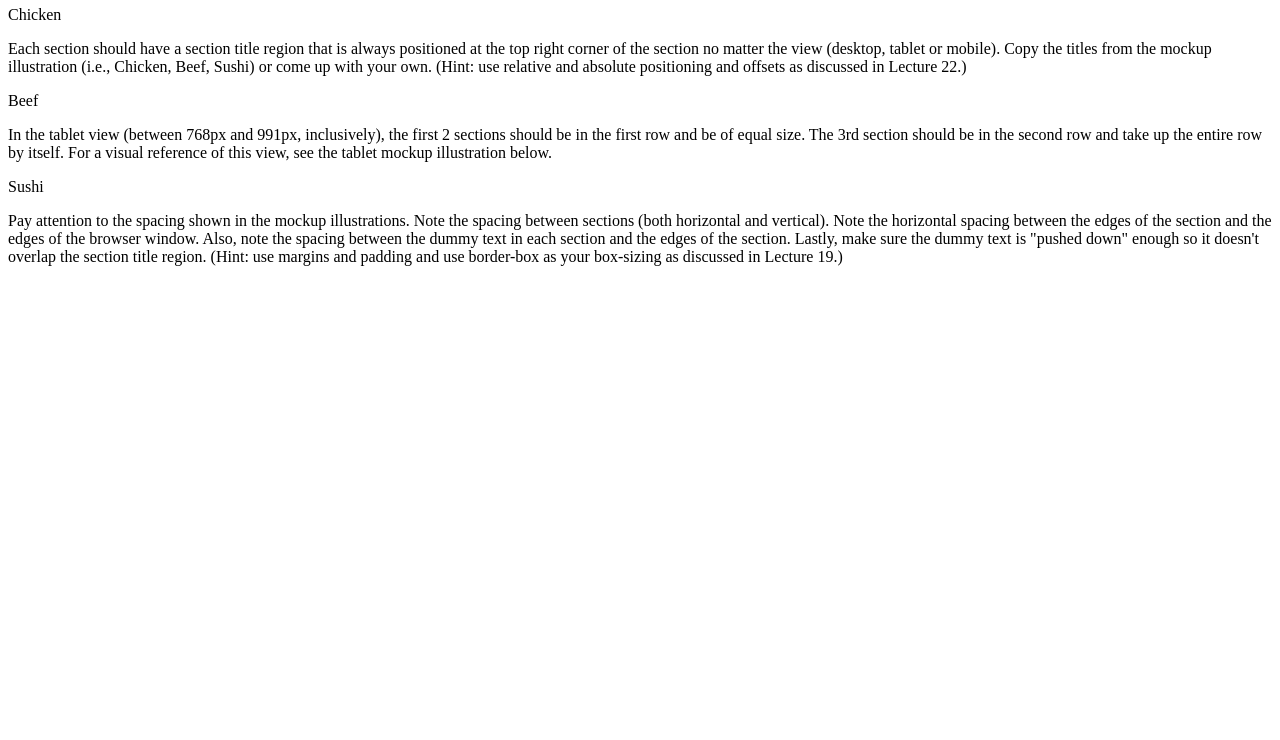
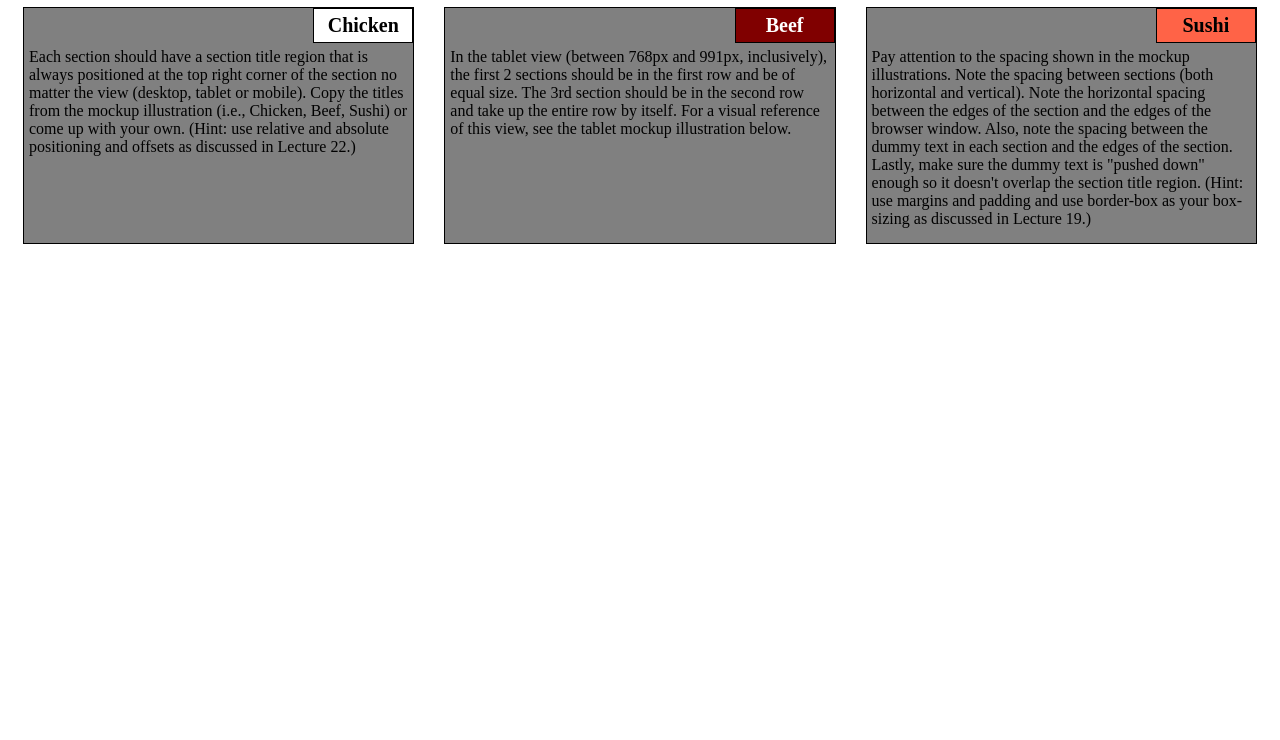
Before and after one commit to Jashp0707/mod2_solution, a plain HTML site: page index.html in a window 1280 px wide. Shown: the part 60-800 px from the top of the page. Drawn offline with Linux system fonts and the light colour scheme.

Commit message:
Update index.html

```diff
--- a/index.html
+++ b/index.html
@@ -3,7 +3,7 @@
 <meta charset="utf-8">
 <title>module2-solution</title>
 </head>
-<link rel="stylesheet" href="jash.css">
+<link rel="stylesheet" href="css/mod2_css.css">
 <body >
 <h1>Our Menu</h1>
 	<section class="k1 k2 k3">
```
